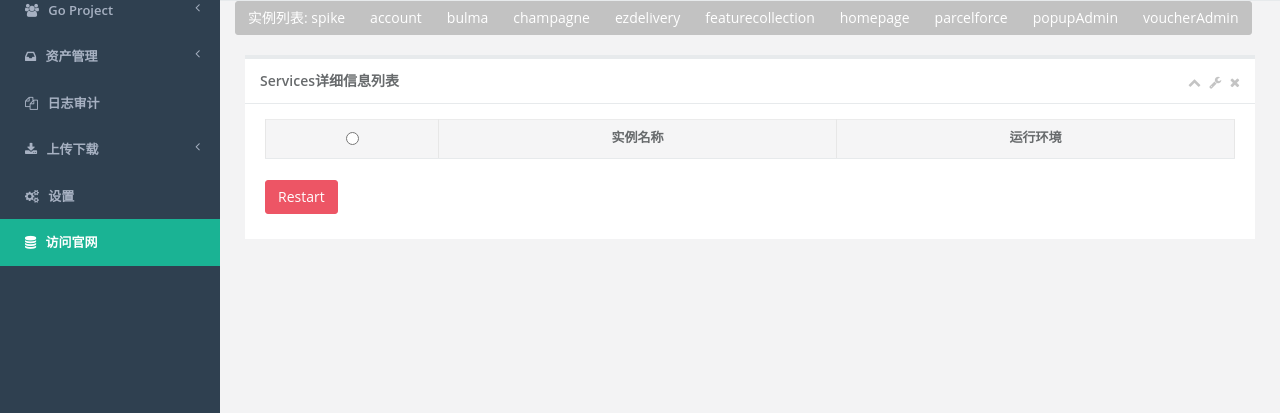
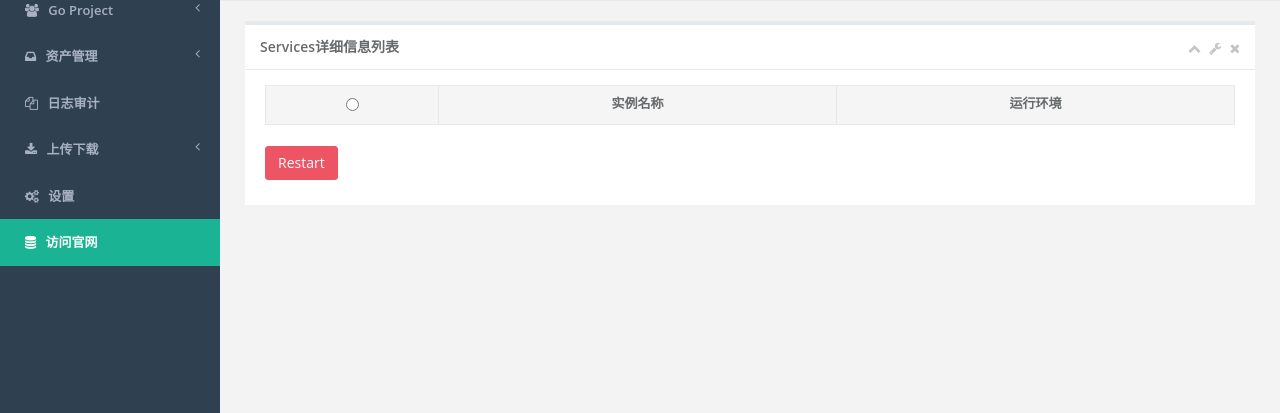
Before and after one commit to ezbuy/cmdb, a Django app: template templates/gorevert2.html in a window 1280 px wide. Shown: the part 60-473 px from the top of the page. Run offline with Django 3.2, Linux system fonts and the light colour scheme; the template is opened without the code that fills it, so the values that code supplies are empty; some libraries are stand-ins or nearby versions.

Commit message:
fix bugs

```diff
--- a/templates/gorevert2.html
+++ b/templates/gorevert2.html
@@ -1,28 +1,10 @@
 {% extends 'base.html' %}
 
 {% block content %}
-<style>
-    .div-height{height: 200px;}
-</style>
-<form action="{% url 'revert' %}" method="get">
-    <div class="btn-group" role="group">
-      <button type="submit" class="btn btn-default" name="projectName" value="spike">实例列表: spike</button>
-      <button type="submit" class="btn btn-default" name="projectName" value="account">account</button>
-      <button type="submit" class="btn btn-default" name="projectName" value="bulma">bulma</button>
-      <button type="submit" class="btn btn-default" name="projectName" value="champagne">champagne</button>
-      <button type="submit" class="btn btn-default" name="projectName" value="ezdelivery">ezdelivery</button>
-      <button type="submit" class="btn btn-default" name="projectName" value="featurecollection">featurecollection</button>
-      <button type="submit" class="btn btn-default" name="projectName" value="homepage">homepage</button>
-      <button type="submit" class="btn btn-default" name="projectName" value="parcelforce">parcelforce</button>
-      <button type="submit" class="btn btn-default" name="projectName" value="popupAdmin">popupAdmin</button>
-       <button type="submit" class="btn btn-default" name="projectName" value="voucherAdmin">voucherAdmin</button>
-    </div>
-</form>
 
 
 
-
-    <div class="wrapper wrapper-content animated fadeInRight">
+ <div class="wrapper wrapper-content animated fadeInRight">
     <div class="row">
         <div class="col-sm-12">
             <div class="ibox float-e-margins" id="all">
```
Also changed, not shown: asset/views.py (+29 -4 lines), 1 other file.
